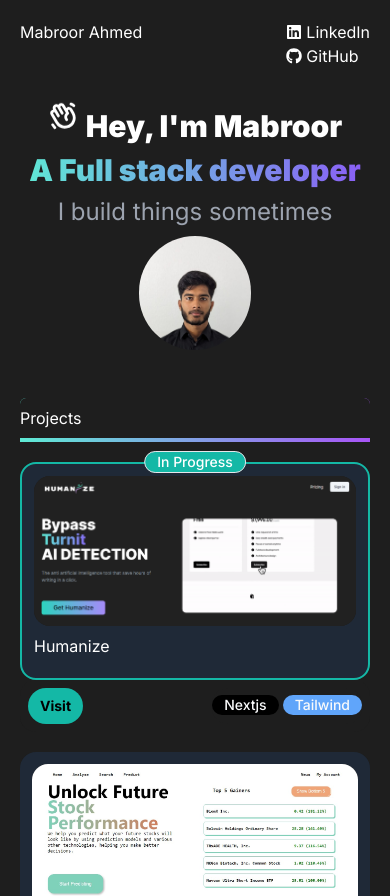
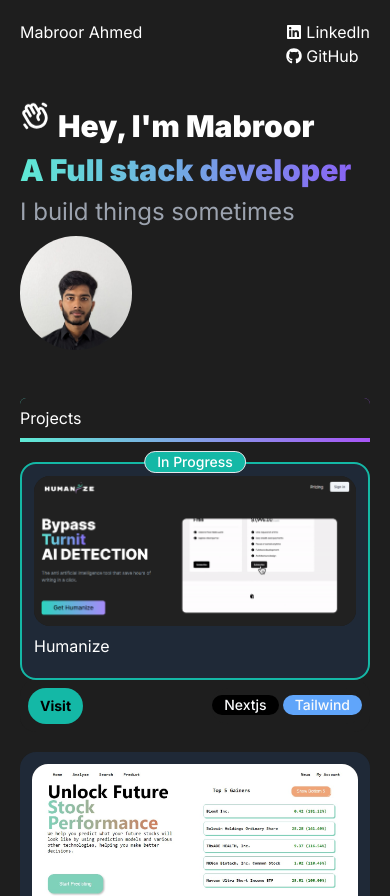
Before and after one commit to MabroorA/portfolio-nextjs-, a Next.js app: page / in a window 390 px wide. Shown: the top 896 px of the page. Built offline with nearby package versions, Linux system fonts and the light colour scheme.

Commit message:
text moved to left for better readability on mobile

```diff
--- a/app/page.tsx
+++ b/app/page.tsx
@@ -12,10 +12,10 @@ export default function Home() {
 
     <main className="flex flex-col  lg:py-5 lg:flex-col   ">
       {/* border-2 lg:border-purple-800 md:border-red-800 sm:border-green-800  */}
-      <div className="flex flex-col justify-center  lg:flex-row lg:justify-between  w-full py-10 ">
+      <div className="flex flex-col justify-left  lg:flex-row lg:justify-between  w-full py-10 ">
 
-        <div className=" flex flex-col  text-center lg:text-left">
-            <div className="flex flex-row justify-center text-3xl lg:text-5xl font-black text-white space-x-2  ">
+        <div className=" flex flex-col  text-left lg:text-left">
+            <div className="flex flex-row justify-left text-3xl lg:text-5xl font-black text-white space-x-2  ">
               <div className="animate-bounce">
                 <PiHandWavingBold />
               </div>
@@ -32,7 +32,7 @@ export default function Home() {
         </div>
 
         <Image
-        className="rounded-full w-28 lg:w-52 lg:mx-0 mx-auto my-2"
+        className="rounded-full w-28 lg:w-52 lg:mx-0 md:mx-auto my-2"
         src={pfpPic}
         alt="pfp picture"
 
```
